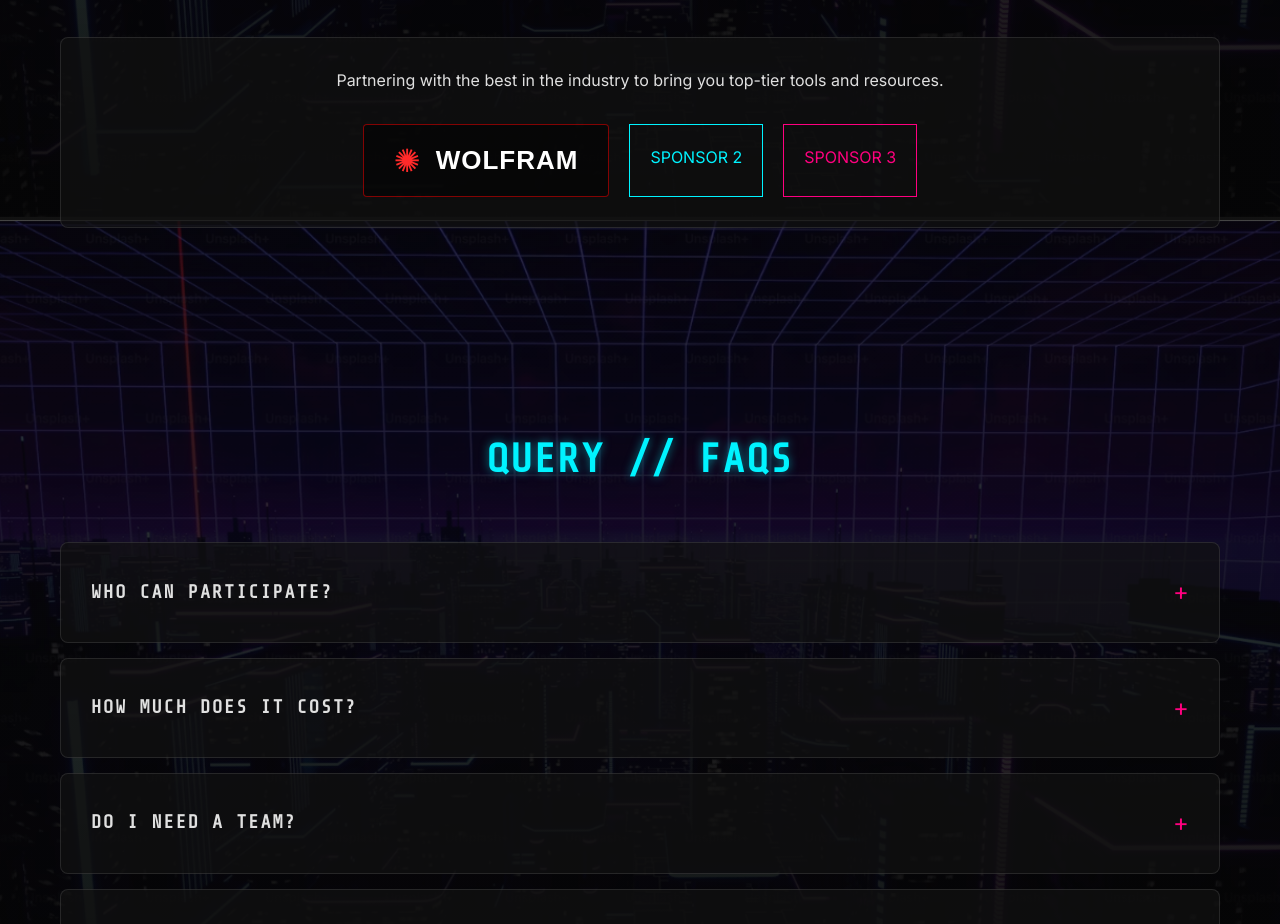
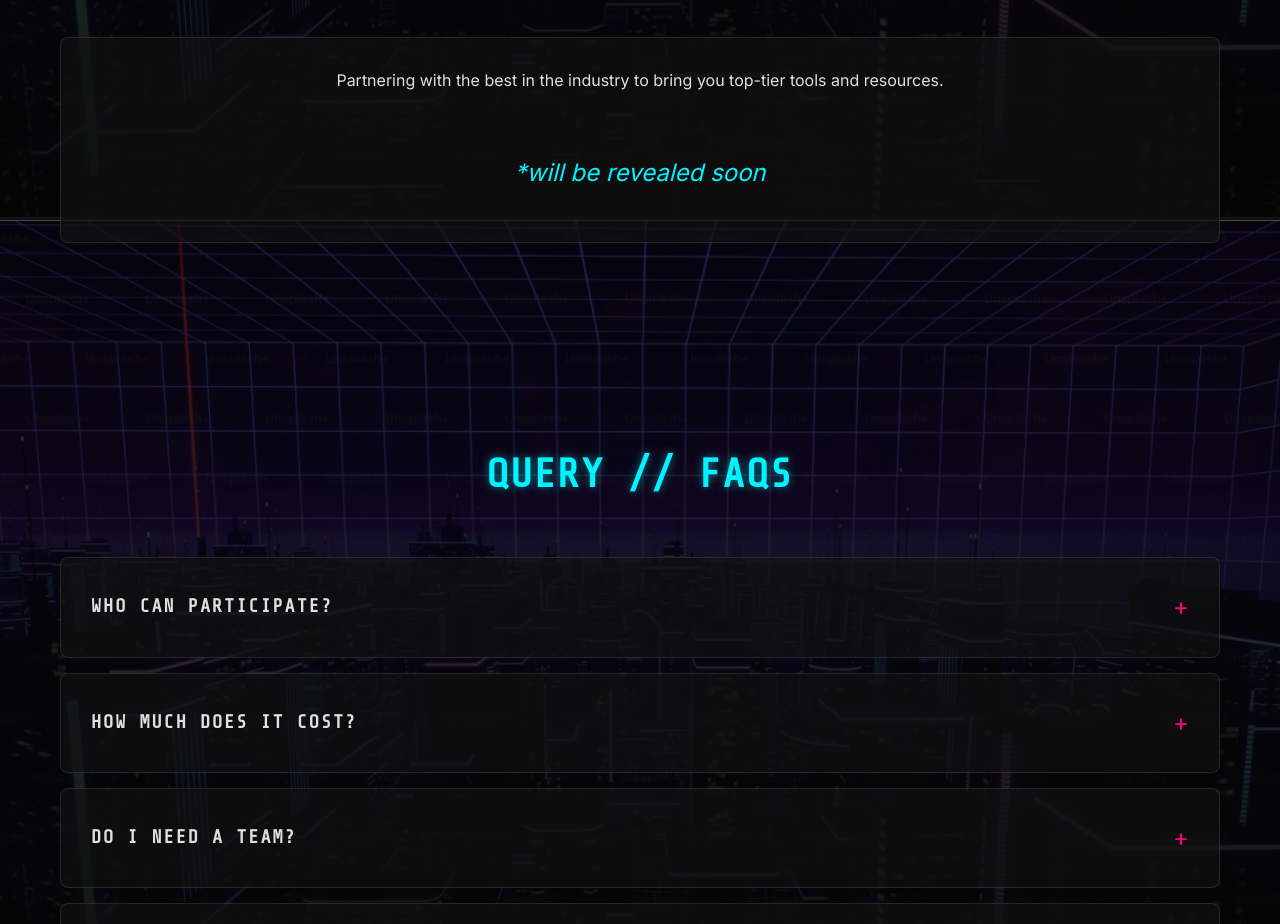
Before and after one commit to Kashcx-dev/DevAxe-Pages, a React (Vite) app: page / in a window 1280 px wide. Shown: the part 3780-4704 px from the top of the page. Built offline with nearby package versions, Linux system fonts and the light colour scheme.

Commit message:
Update sponsors component to hide partners temporarily

```diff
--- a/src/components/Sponsors.jsx
+++ b/src/components/Sponsors.jsx
@@ -6,16 +6,8 @@
       <h2 className="section-title">ALLIES // SPONSORS</h2>
       <div className="glass-panel text-center">
         <p>Partnering with the best in the industry to bring you top-tier tools and resources.</p>
-        <div className="sponsors-logo-grid" style={{ marginTop: '30px', display: 'flex', gap: '20px', justifyContent: 'center', flexWrap: 'wrap' }}>
-          {/* Placeholders for Sponsors */}
-          <a href="https://www.wolfram.com/" target="_blank" rel="noopener noreferrer" style={{ textDecoration: 'none' }} className="wolfram-sponsor">
-            <div style={{ padding: '15px 30px', border: '1px solid rgba(255,0,0,0.5)', color: '#fff', display: 'flex', alignItems: 'center', gap: '15px', background: 'rgba(0,0,0,0.5)', borderRadius: '4px', transition: 'all 0.3s' }}>
-              <span style={{ color: '#ff2a2a', fontSize: '32px', lineHeight: '1' }}>✺</span>
-              <span style={{ fontFamily: 'Arial, sans-serif', fontWeight: '900', fontSize: '26px', letterSpacing: '1px' }}>WOLFRAM</span>
-            </div>
-          </a>
-          <div className="sponsor-placeholder" style={{ padding: '20px', border: '1px solid var(--neon-cyan)', color: 'var(--neon-cyan)' }}>SPONSOR 2</div>
-          <div className="sponsor-placeholder" style={{ padding: '20px', border: '1px solid var(--neon-pink)', color: 'var(--neon-pink)' }}>SPONSOR 3</div>
+        <div style={{ marginTop: '40px', padding: '20px' }}>
+          <p style={{ fontSize: '1.5rem', fontStyle: 'italic', color: 'var(--neon-cyan)', margin: 0 }}>*will be revealed soon</p>
         </div>
       </div>
     </section>
```
